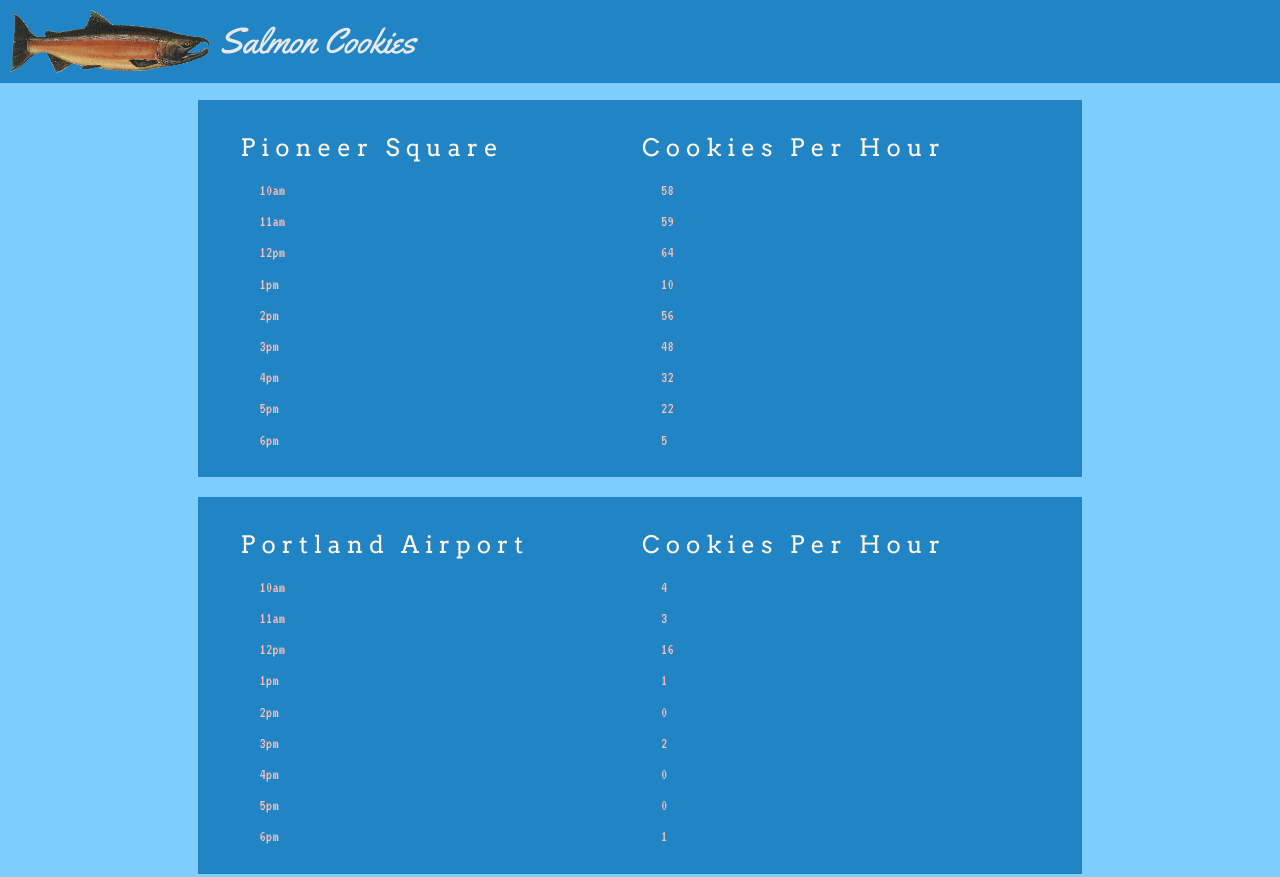
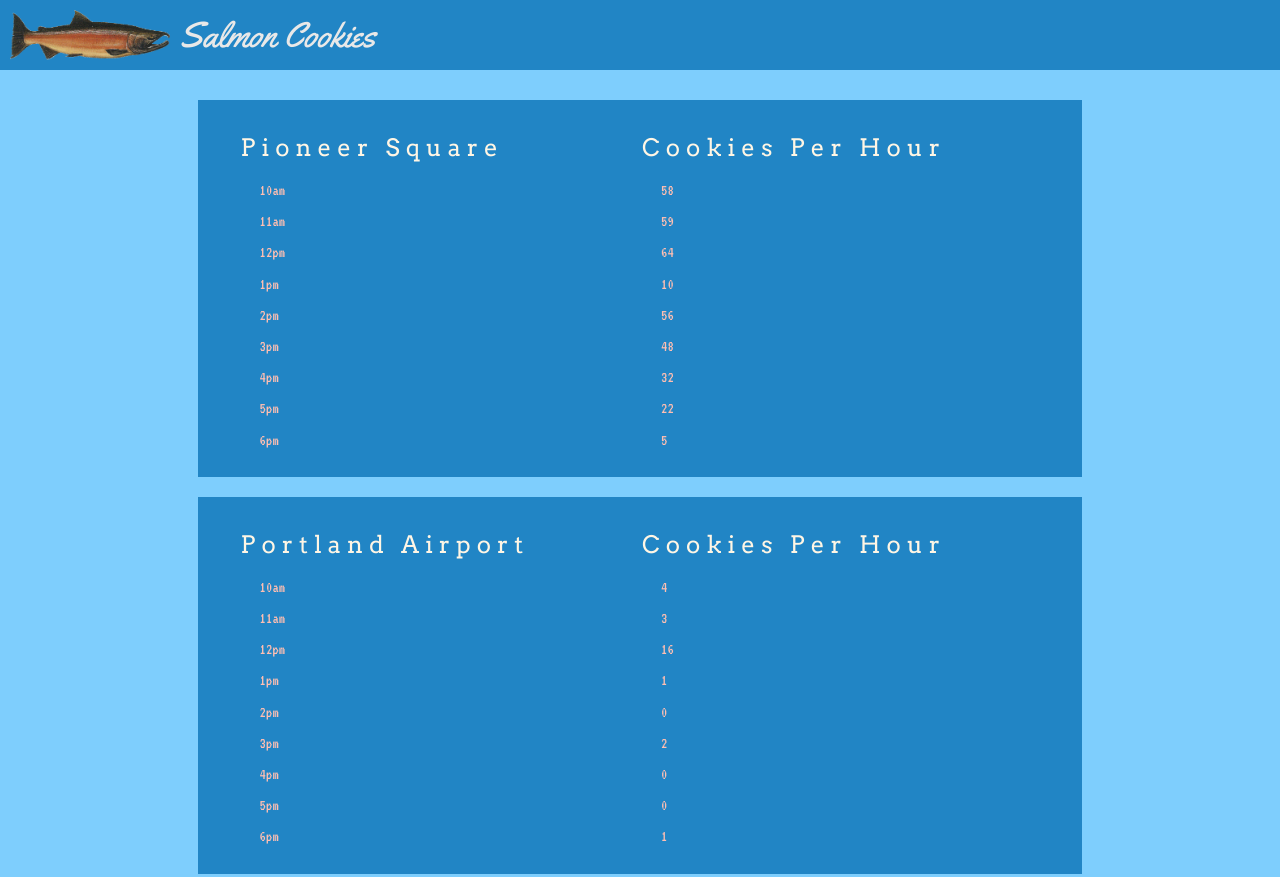
Before and after one commit to jonwalz/cookie-stand, a plain HTML site: page index.html in a window 1280 px wide. Shown: the top 877 px of the page. Drawn offline with Linux system fonts and the light colour scheme; a web font is replaced by a local one.

Commit message:
Changed image size

```diff
--- a/master.css
+++ b/master.css
@@ -9,7 +9,7 @@ body {
     color: #E8E8E8;
 }
 #logo {
-    max-width: 200px;
+    max-width: 160px;
     vertical-align: middle;
 }
 #nav {
```
